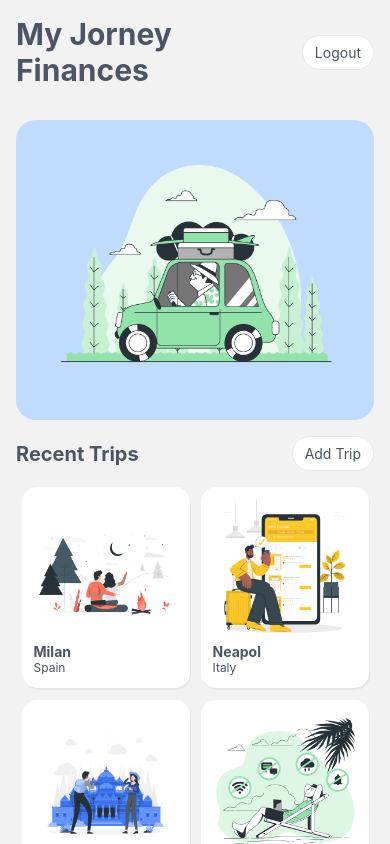
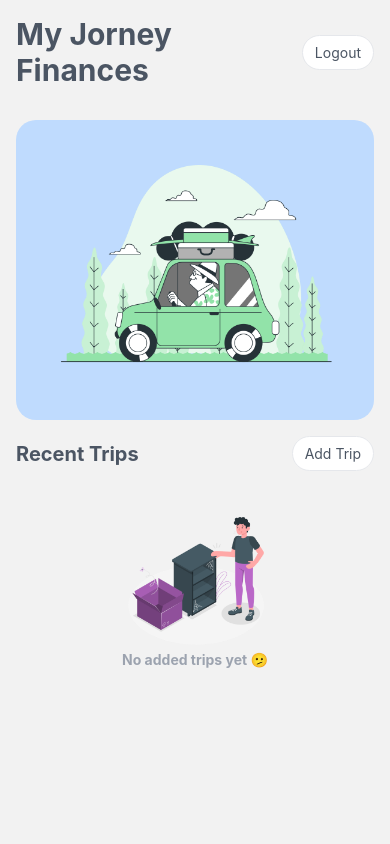
Before and after one commit to Saoa35/MyJornyFinances, a React Native app: screen /Home in a window 390 px wide. Built offline with nearby package versions, Linux system fonts and the light colour scheme.

Commit message:
+ added stylez to emty list comp.

```diff
--- a/src/components/CardItems.jsx
+++ b/src/components/CardItems.jsx
@@ -5,6 +5,7 @@ import styled from 'styled-components/native';
 import {colors} from '../theme';
 import {items} from '../data/items';
 import randomImage from '../assets/images/randomImage';
+import {EmptyList} from './EmptyList';
 
 const CardsContainer = styled.TouchableOpacity`
   background-color: white;
@@ -17,8 +18,9 @@ const CardsContainer = styled.TouchableOpacity`
 export const CardItems = () => {
   return (
     <FlatList
-      data={items}
+      data={[]}
       numColumns={2}
+      ListEmptyComponent={<EmptyList />}
       keyExtractor={item => item.id}
       showsVerticalScrollIndicator={false}
       columnWrapperStyle={{
--- a/src/components/emptyList.jsx
+++ b/src/components/emptyList.jsx
@@ -1,10 +1,28 @@
 import React from 'react';
-import {Text, View} from 'react-native';
+import {Text, Image, View} from 'react-native';
+import styled from 'styled-components/native';
 
-export const CardItems = () => {
+export const EmptyList = () => {
+  const ListContainer = styled.View`
+    justify-content: center;
+    align-items: center;
+    margin: 20px 0;
+  `;
+
+  const ListImage = styled.Image`
+    width: 144px;
+    height: 144px;
+  `;
+
+  const ListText = styled.Text`
+    font-weight: bold;
+    color: rgb(156 163 175);
+  `;
+
   return (
-    <View>
-      <Text>Empty List</Text>
-    </View>
+    <ListContainer>
+      <ListImage source={require('../assets/images/empty.png')} />
+      <ListText>No added trips yet 🫤</ListText>
+    </ListContainer>
   );
 };
```
Also changed, not shown: .eslintrc.js.
